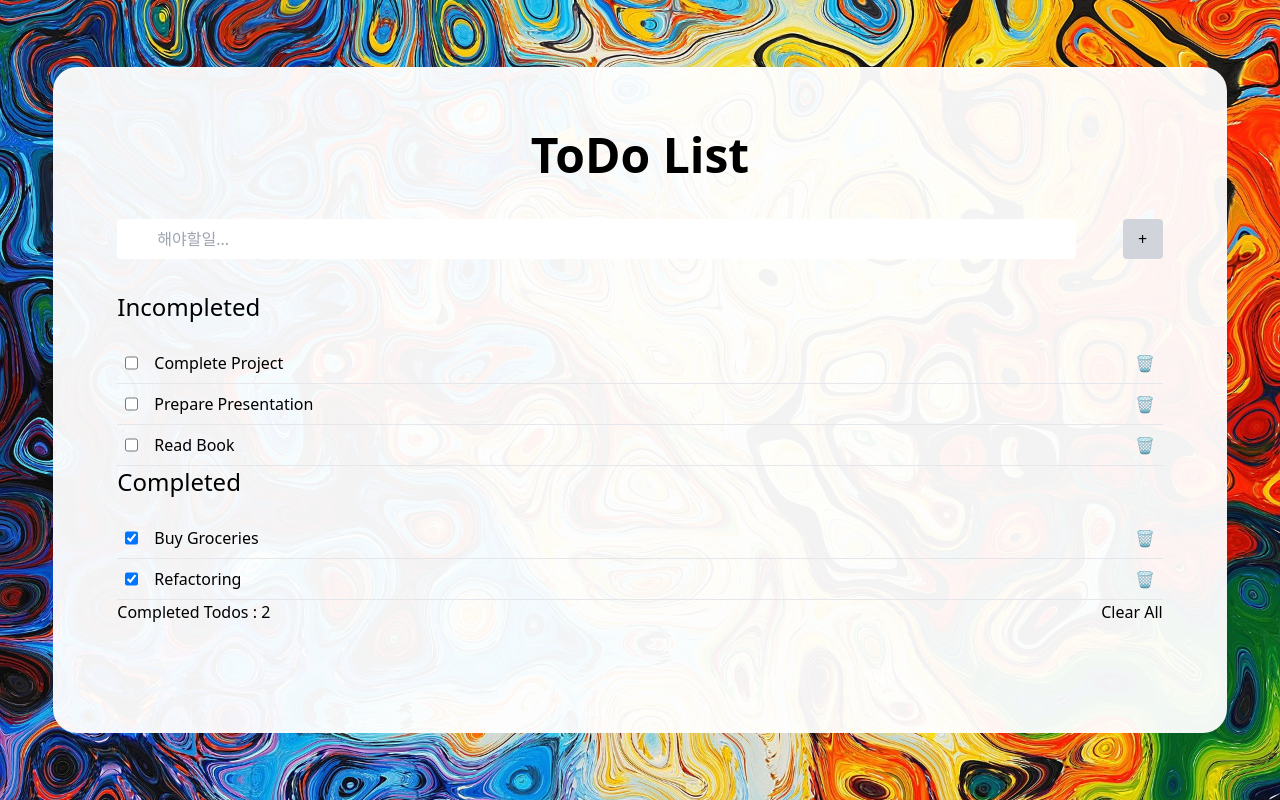
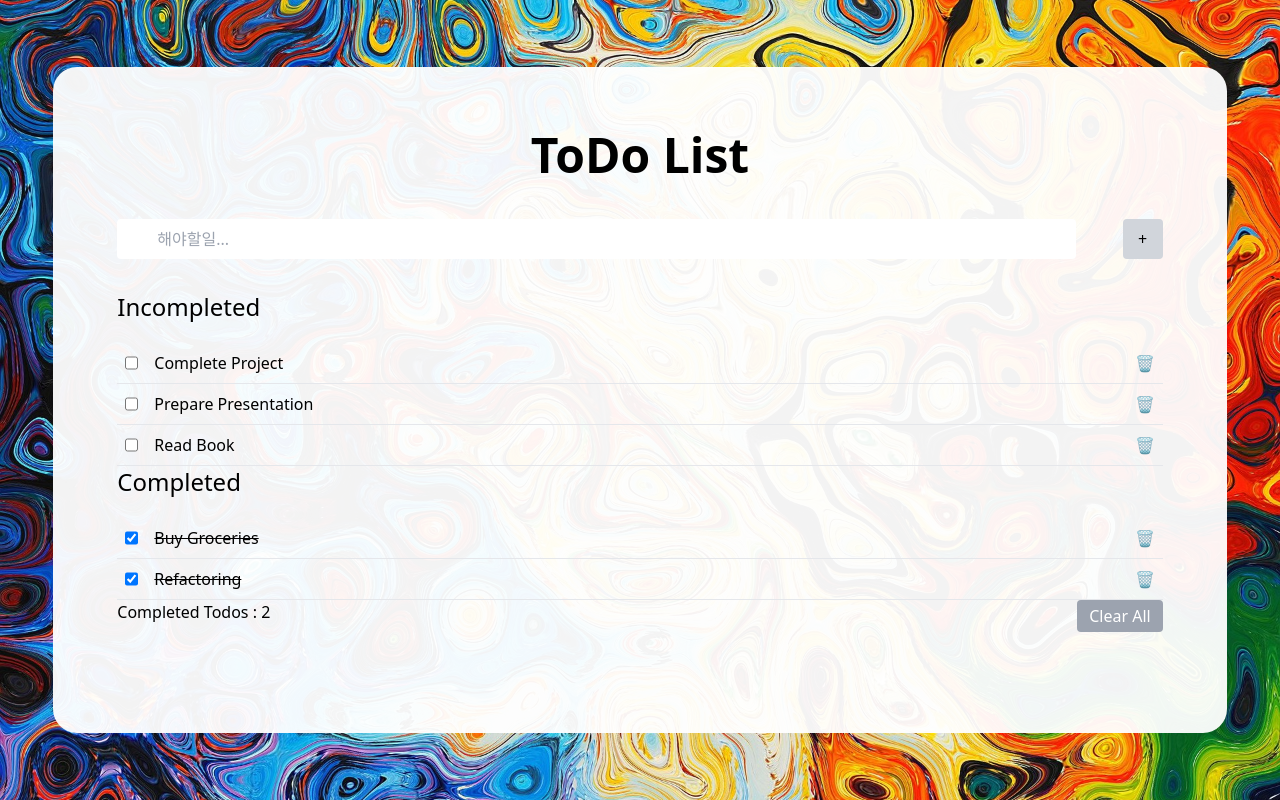
Before and after one commit to junsobi/typescript-next-todoapp, a Next.js app: page / in a window 1280 px wide. Built offline with nearby package versions, Linux system fonts and the light colour scheme.

Commit message:
Modify : 테일윈드 설정 조정

```diff
--- a/tailwind.config.js
+++ b/tailwind.config.js
@@ -4,6 +4,7 @@ module.exports = {
     './src/pages/**/*.{js,ts,jsx,tsx,mdx}',
     './src/components/**/*.{js,ts,jsx,tsx,mdx}',
     './src/app/**/*.{js,ts,jsx,tsx,mdx}',
+    './src/hooks/**/*.{js,ts,jsx,tsx,mdx}',
   ],
   theme: {
     extend: {},
```
